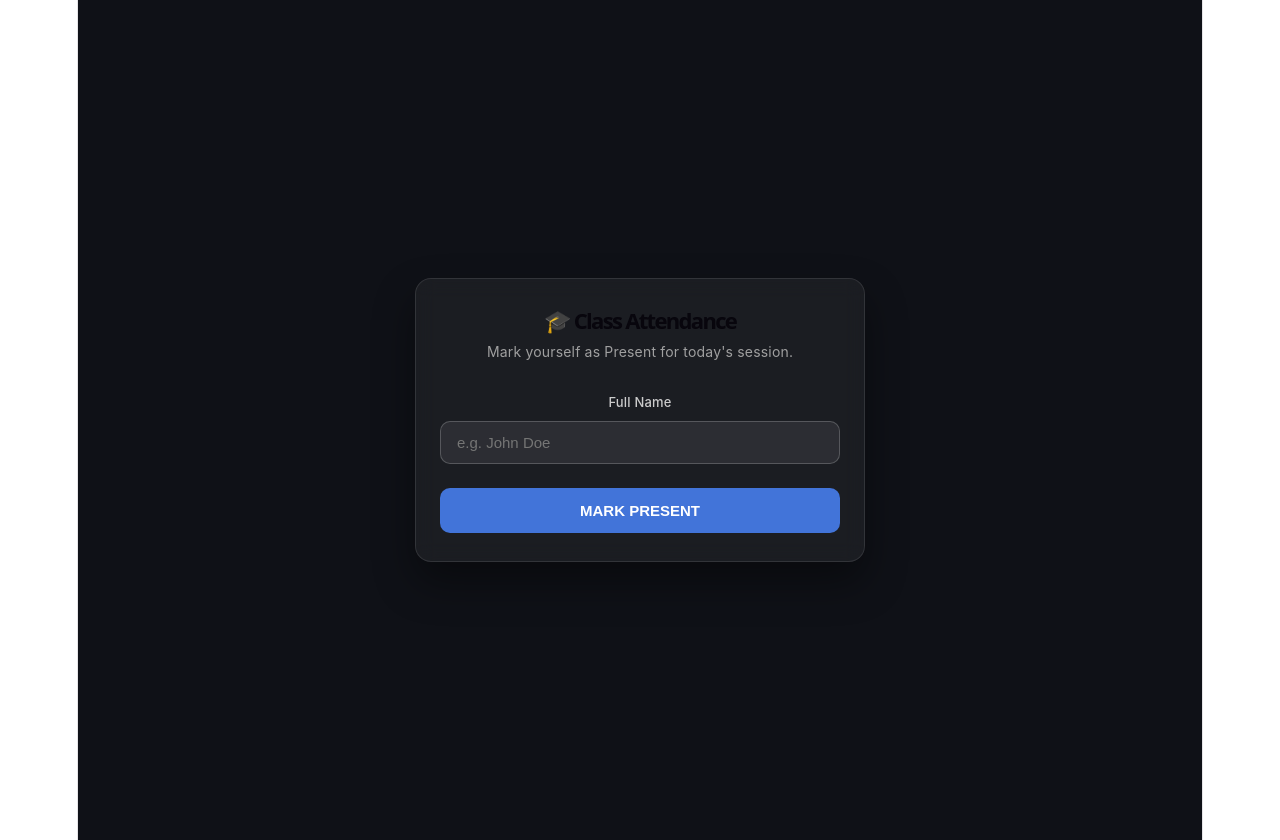
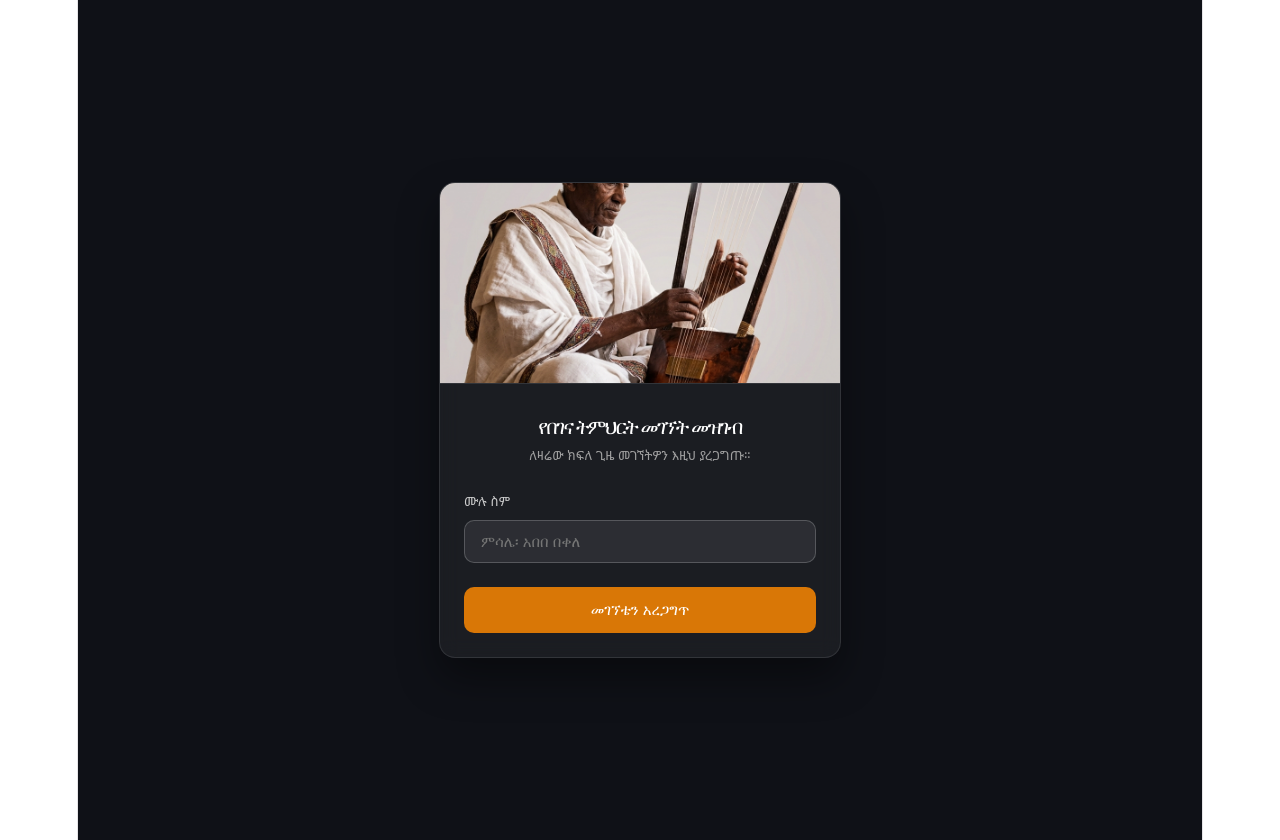
Before and after one commit to abenezerendeshaw/telegram-attendance, a React (Vite) app: page / in a window 1280 px wide. Built offline with nearby package versions, Linux system fonts and the light colour scheme.

Commit message:
UI update: Static image at top, revert to text-only Telegram message

```diff
--- a/src/App.jsx
+++ b/src/App.jsx
@@ -1,3 +1,4 @@
+// src/App.jsx
 import { useState, useEffect } from "react";
 import axios from "axios";
 
@@ -6,13 +7,14 @@ export default function App() {
   const [loading, setLoading] = useState(false);
   const [status, setStatus] = useState({ type: "", message: "" });
 
-  // Optional: Auto-fill name if user opens this inside Telegram Mini App
   useEffect(() => {
+    // Basic Telegram WebApp setup
     if (window.Telegram?.WebApp) {
       const tg = window.Telegram.WebApp;
       tg.ready();
       tg.expand();
 
+      // Optional: Auto-fill name if available
       const user = tg.initDataUnsafe?.user;
       if (user) {
         const telegramName = `${user.first_name || ""} ${user.last_name || ""}`.trim();
@@ -25,7 +27,7 @@ export default function App() {
     e.preventDefault();
 
     if (!fullName.trim()) {
-      setStatus({ type: "error", message: "Please enter your full name." });
+      setStatus({ type: "error", message: "እባክዎ ሙሉ ስምዎን ያስገቡ።" });
       return;
     }
 
@@ -33,11 +35,13 @@ export default function App() {
     setStatus({ type: "", message: "" });
 
     try {
+      // POST request to our Vercel Serverless Function
       await axios.post("/api/submit", { fullName });
-      setStatus({ type: "success", message: "✅ Attendance marked successfully!" });
-      setFullName(""); // Reset input
 
-      // Close Telegram Mini App if open after 2 seconds
+      setStatus({ type: "success", message: "✅ መገኘትዎ በተሳካ ሁኔታ ተመዝግቧል!" });
+      setFullName(""); // Clear input
+
+      // Close the Web App after a short delay
       if (window.Telegram?.WebApp) {
         setTimeout(() => {
           window.Telegram.WebApp.close();
@@ -47,7 +51,7 @@ export default function App() {
       console.error(err);
       setStatus({
         type: "error",
-        message: err.response?.data?.message || "Something went wrong. Try again.",
+        message: err.response?.data?.message || "ስህተት አጋጥሟል። እባክዎ ድጋሚ ይሞክሩ።",
       });
     } finally {
       setLoading(false);
@@ -57,12 +61,21 @@ export default function App() {
   return (
     <div style={styles.container}>
       <div style={styles.card}>
-        <h1 style={styles.title}>🎓 Class Attendance</h1>
-        <p style={styles.subtitle}>Mark yourself as Present for today's session.</p>
+
+        {/* NEW: Static Begena Image at the Top */}
+        <img
+          src="/begena.png" // Referenced from the public/ folder
+          alt="በገና (Begena)"
+          style={styles.topImage}
+        />
+
+        <div style={styles.content}>
+          <h1 style={styles.title}>የበገና ትምህርት መገኘት መዝገብ</h1>
+          <p style={styles.subtitle}>ለዛሬው ክፍለ ጊዜ መገኘትዎን እዚህ ያረጋግጡ።</p>
 
           <form onSubmit={handleSubmit} style={styles.form}>
             <div style={styles.inputGroup}>
-            <label style={styles.label}>Full Name</label>
+              <label style={styles.label}>ሙሉ ስም</label>
               <input
                 type="text"
                 value={fullName}
@@ -70,7 +83,7 @@ export default function App() {
                   setFullName(e.target.value);
                   if (status.type) setStatus({ type: "", message: "" });
                 }}
-              placeholder="e.g. John Doe"
+                placeholder="ምሳሌ፡ አበበ በቀለ"
                 style={styles.input}
               />
             </div>
@@ -82,52 +95,65 @@ export default function App() {
             )}
 
             <button type="submit" disabled={loading} style={styles.button}>
-            {loading ? "Marking Present..." : "MARK PRESENT"}
+              {loading ? "በመመዝገብ ላይ..." : "መገኘቴን አረጋግጥ"}
             </button>
           </form>
+        </div>
       </div>
     </div>
   );
 }
 
-// Inline styles for rapid setup (no external CSS needed)
+// Updated Styles
 const styles = {
   container: {
     minHeight: "100vh",
     display: "flex",
     alignItems: "center",
     justifyContent: "center",
-    backgroundColor: "#0f1117",
+    backgroundColor: "#0f1117", // Dark background
     color: "#ffffff",
-    fontFamily: "-apple-system, BlinkMacSystemFont, 'Segoe UI', Roboto, sans-serif",
+    // Prioritize Noto Sans Ethiopic for Amharic text
+    fontFamily: "'Noto Sans Ethiopic', -apple-system, BlinkMacSystemFont, 'Segoe UI', Roboto, Helvetica, Arial, sans-serif",
     padding: "20px",
   },
   card: {
     width: "100%",
     maxWidth: "400px",
-    backgroundColor: "rgba(255, 255, 255, 0.05)",
+    backgroundColor: "rgba(255, 255, 255, 0.05)", // Semi-transparent glass effect
     border: "1px solid rgba(255, 255, 255, 0.1)",
     borderRadius: "16px",
-    padding: "28px 24px",
+    overflow: "hidden", // Important for image corners
     backdropFilter: "blur(10px)",
     boxShadow: "0 20px 40px rgba(0,0,0,0.4)",
   },
+  topImage: {
+    width: "100%",
+    height: "200px", // Fixed height for the top banner
+    objectFit: "cover", // Ensures the image fills the area well
+    borderBottom: "1px solid rgba(255, 255, 255, 0.1)",
+  },
+  content: {
+    padding: "24px",
+    textAlign: "center",
+  },
   title: {
-    fontSize: "22px",
+    fontSize: "20px",
     fontWeight: "700",
-    textAlign: "center",
     margin: "0 0 6px 0",
+    color: "#ffffff",
   },
   subtitle: {
-    fontSize: "14px",
+    fontSize: "13px",
     color: "#a0a0a0",
-    textAlign: "center",
     margin: "0 0 24px 0",
+    lineHeight: "1.4",
   },
   form: {
     display: "flex",
     flexDirection: "column",
     gap: "16px",
+    textAlign: "left",
   },
   inputGroup: {
     display: "flex",
@@ -147,17 +173,19 @@ const styles = {
     color: "#ffffff",
     fontSize: "15px",
     outline: "none",
+    transition: "border-color 0.2s",
   },
   button: {
     padding: "14px",
     borderRadius: "10px",
-    backgroundColor: "#4274D9",
+    backgroundColor: "#d97706", // Amber/Gold color
     color: "#ffffff",
     fontSize: "15px",
     fontWeight: "600",
     border: "none",
     cursor: "pointer",
     marginTop: "8px",
+    transition: "background-color 0.2s",
   },
   errorMsg: {
     fontSize: "13px",
```
Also changed, not shown: api/submit.js (+18 -20 lines), public/begena.png (added). Lines whose indentation alone changed are shown as unchanged.
